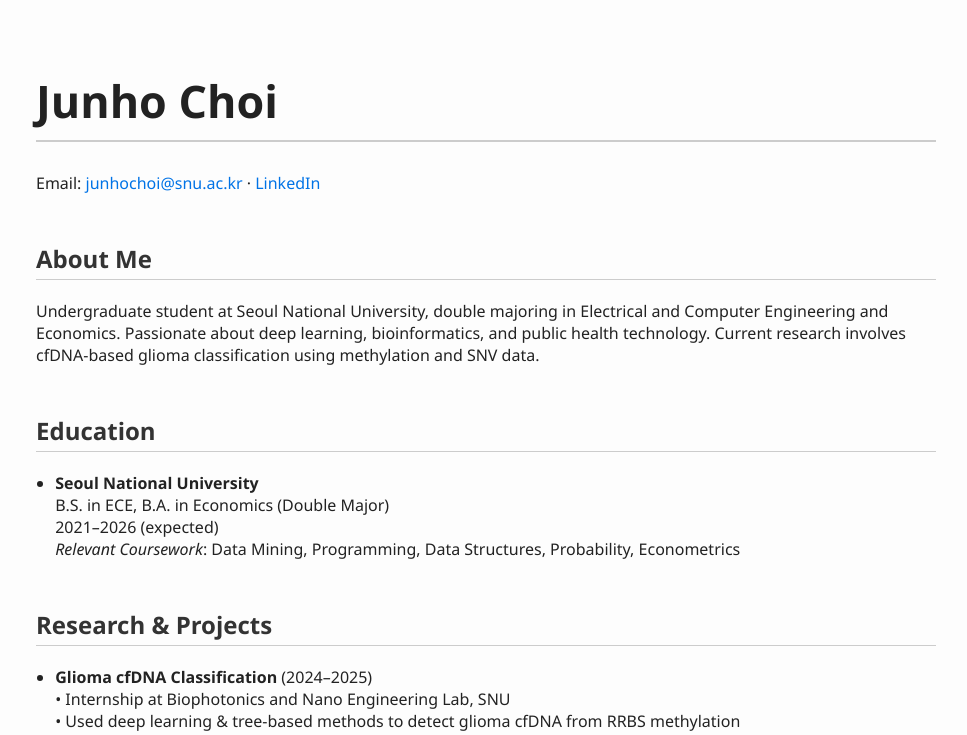
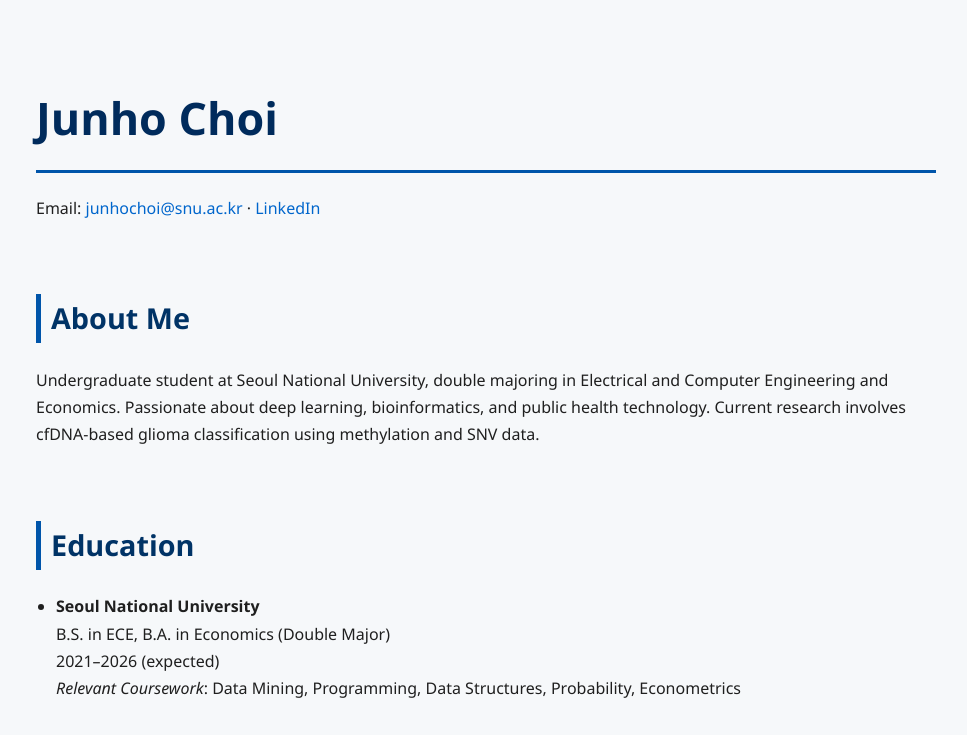
Before and after one commit to JunhoChoi00/junhochoi00.github.io, a plain HTML site: page index.html in a window 1280 px wide. Shown: the top 735 px of the page, without its empty margins (154-1121 px from the left). Drawn offline with Linux system fonts and the light colour scheme.

Commit message:
Update style.css

```diff
--- a/style.css
+++ b/style.css
@@ -1,44 +1,42 @@
-
 body {
   font-family: 'Segoe UI', sans-serif;
+  background-color: #f6f8fa;
+  color: #1f1f1f;
   max-width: 900px;
-  margin: auto;
-  background-color: #fdfdfd;
-  color: #222;
-  padding: 40px 20px;
+  margin: 0 auto;
+  padding: 50px 20px;
+  line-height: 1.7;
 }
 
 h1 {
   font-size: 2.8em;
-  font-weight: 600;
-  border-bottom: 2px solid #ccc;
-  padding-bottom: 0.2em;
+  border-bottom: 3px solid #0055aa;
+  padding-bottom: 0.3em;
+  margin-bottom: 0.5em;
+  color: #002b5c;
 }
 
 h2 {
-  margin-top: 2em;
-  font-size: 1.5em;
-  color: #333;
-  border-bottom: 1px solid #ccc;
-  padding-bottom: 4px;
+  font-size: 1.8em;
+  margin-top: 2.5em;
+  border-left: 5px solid #0055aa;
+  padding-left: 10px;
+  color: #003366;
 }
 
 a {
-  color: #0073e6;
+  color: #0066cc;
   text-decoration: none;
 }
-
 a:hover {
   text-decoration: underline;
 }
 
 ul {
-  padding-left: 1.2em;
+  padding-left: 20px;
+  margin-top: 0.5em;
 }
 
-img.profile {
-  float: right;
-  width: 140px;
-  border-radius: 50%;
-  margin-left: 20px;
+li {
+  margin-bottom: 0.8em;
 }
```
